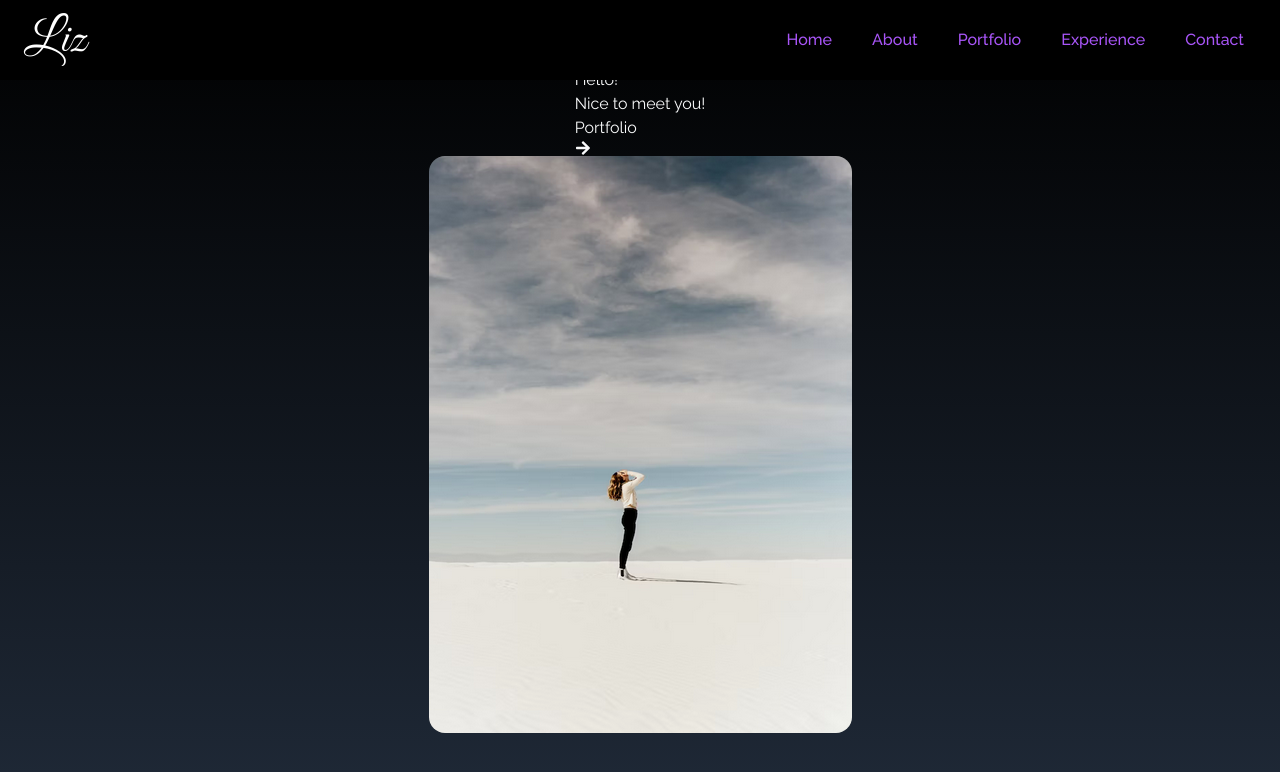
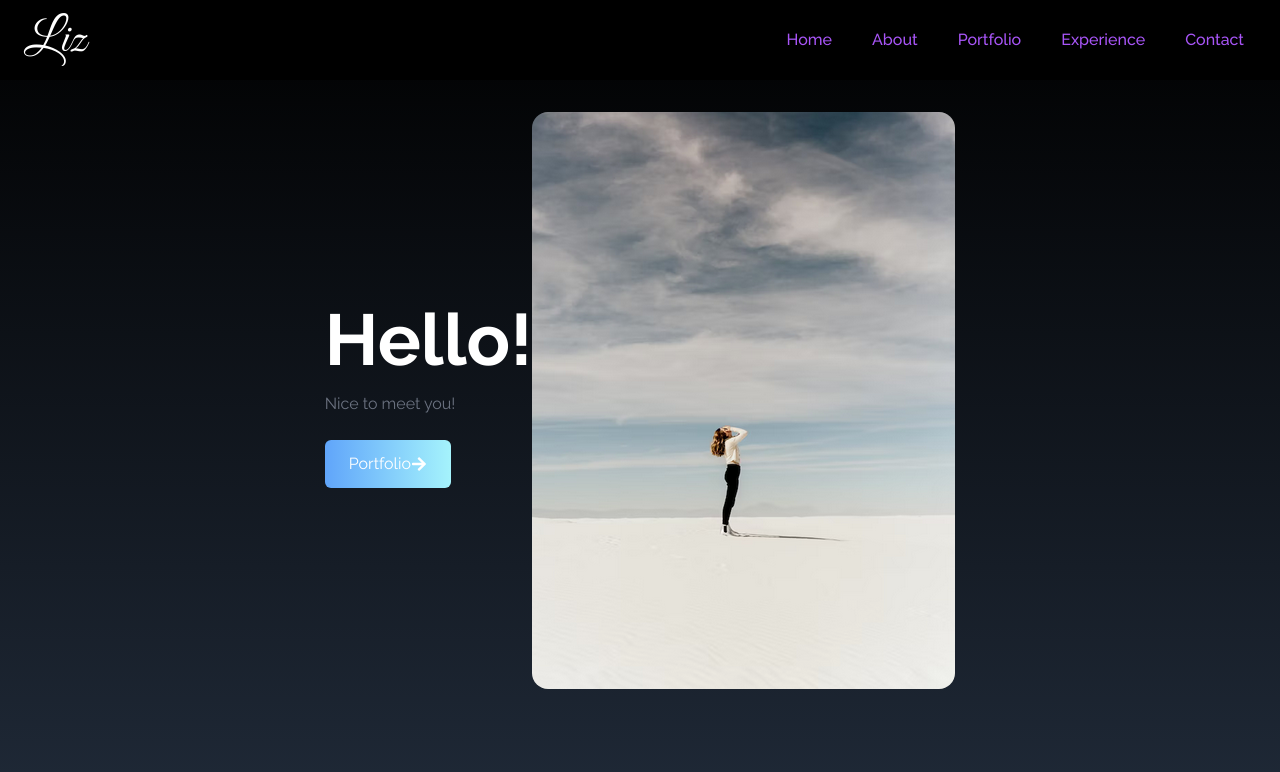
Before and after one commit to martinsliz/LM-Portfolio, a React (Create React App) app: page / in a window 1280 px wide. Shown: the top 772 px of the page. Built offline with nearby package versions, Linux system fonts and the light colour scheme.

Commit message:
additional styling including adding color gradient to background and color gradient to button

```diff
--- a/src/components/Home.jsx
+++ b/src/components/Home.jsx
@@ -6,14 +6,14 @@
   return (
     <div
       name="home"
-      className="h-screen w-full bg-gradient-to-b from-black to-gray-800"
+      className="h-screen w-full bg-gradient-to-b from-black via-gray to-gray-800"
     >
-      <div className="max-w-screen-lg mx-auto flex flex-col items-center justify-center h-full px-4 text-gray-50">
-        <div>
-          <h2>Hello!</h2>
-          <p>Nice to meet you!</p>
+      <div className="max-w-screen-lg mx-auto flex flex-col items-center justify-center h-full px-4 text-gray-50 md:flex-row ">
+        <div className="flex flex-col justify-center h-full">
+          <h2 className="text-4xl sm:text-7xl font-bold text-white">Hello!</h2>
+          <p className="text-gray-500 py-4 max-w-md">Nice to meet you!</p>
           <div>
-            <button>
+            <button className="text-white w-fit px-6 py-3 my-2 flex items-center rounded-md bg-gradient-to-l from-cyan-200 to-blue-400 ">
               Portfolio
               <span>
                 <FaArrowRight />
```
